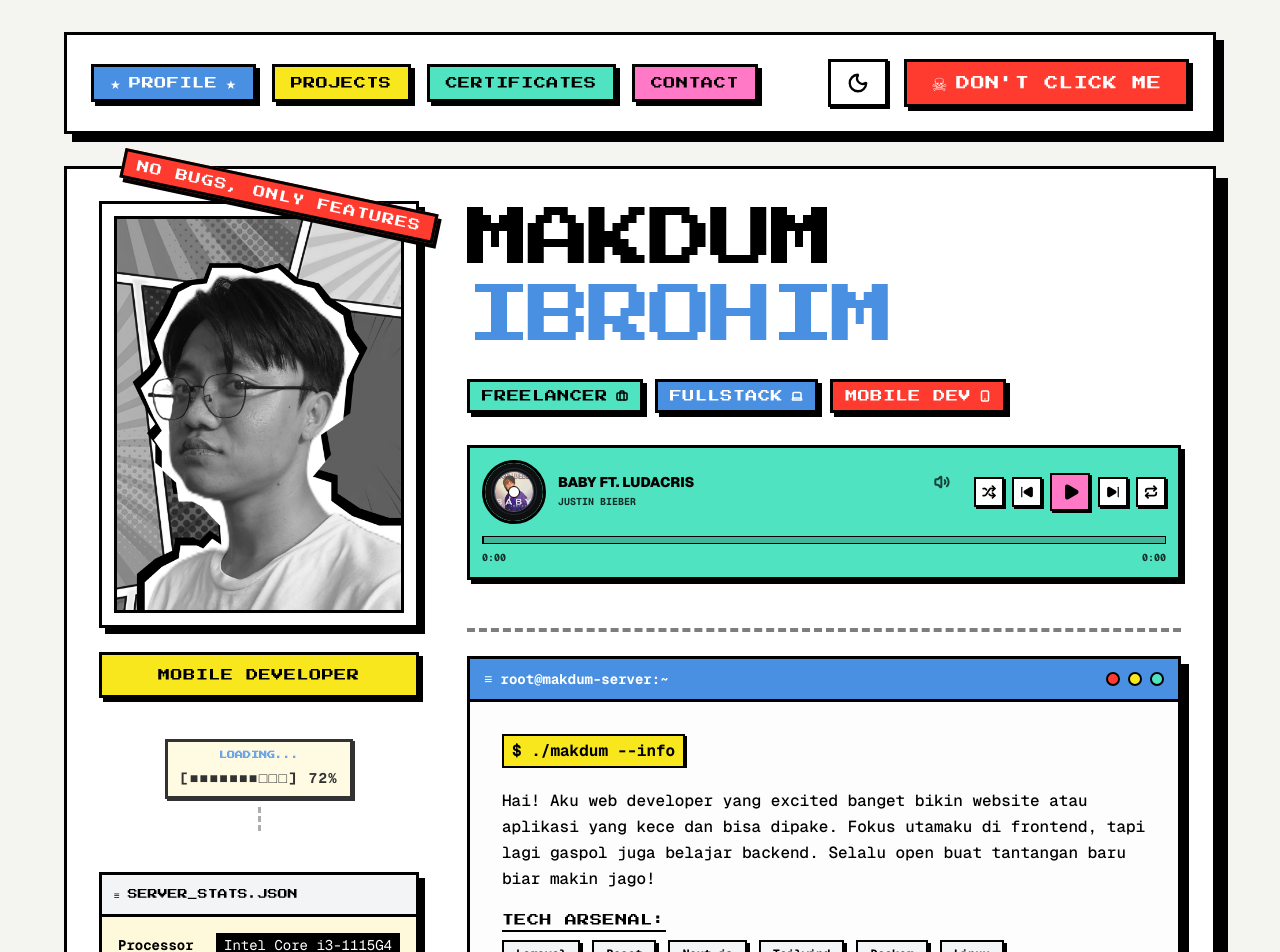
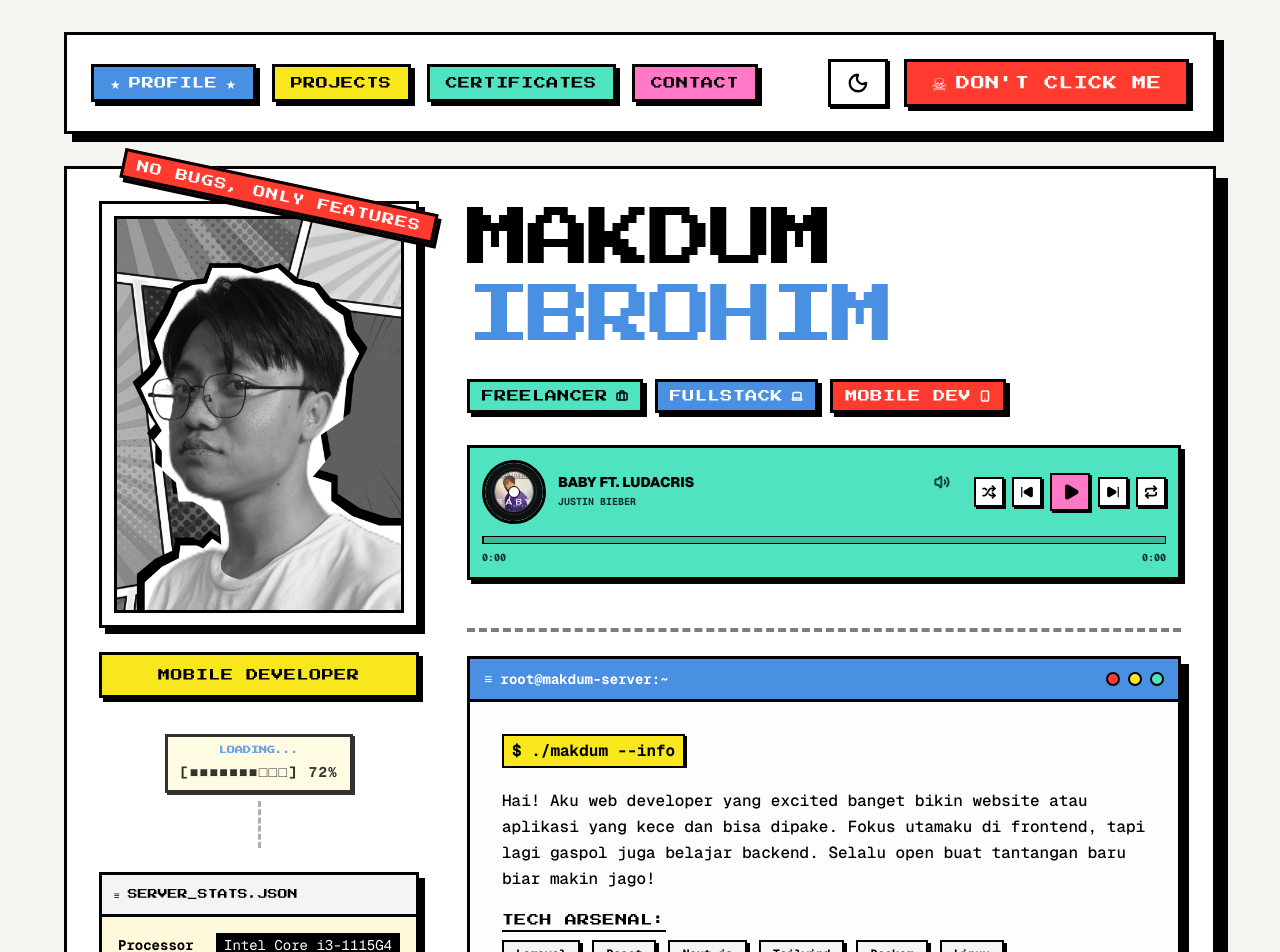
Before and after one commit to MakdumIbrohim/portfolio-v2, a Next.js app: page / in a window 1280 px wide. Shown: the top 952 px of the page. Built offline with nearby package versions, Linux system fonts and the light colour scheme.

Commit message:
feat: add a new `LoadingBar` component with a simulated progress animation.

```diff
--- a/components/loading-bar.tsx
+++ b/components/loading-bar.tsx
@@ -27,15 +27,15 @@ export function LoadingBar() {
     const bar = '[' + '■'.repeat(filledBlocks) + '□'.repeat(emptyBlocks) + ']';
 
     return (
-        <div className="flex-1 flex flex-col justify-center items-center relative z-0 hidden lg:flex my-3 opacity-80 hover:opacity-100 transition-opacity">
+        <div className="flex-1 flex flex-col justify-start items-center relative z-0 hidden lg:flex mt-3 opacity-80 hover:opacity-100 transition-opacity">
             <div className="border-[3px] border-black dark:border-white bg-[#fff9db] dark:bg-[#1f1a00] text-black dark:text-white font-mono font-bold px-3 py-2 shadow-[2px_2px_0_0_#000] dark:shadow-[2px_2px_0_0_#fff] flex flex-col items-center gap-1.5 text-xs sm:text-sm">
                 <span className="font-press-start text-[8px] text-[#4a90e2]">LOADING...</span>
                 <span className="tracking-widest flex items-center gap-2">
                     {bar} <span className="w-8 text-right">{progress}%</span>
                 </span>
             </div>
-            {/* Short connecting line */}
-            <div className="h-6 border-l-[3px] border-dashed border-black dark:border-white opacity-40 mt-2"></div>
+            {/* Connecting line that stretches to the bottom */}
+            <div className="flex-1 border-l-[3px] border-dashed border-black dark:border-white opacity-40 mt-2 min-h-[10px]"></div>
         </div>
     );
 }
```
